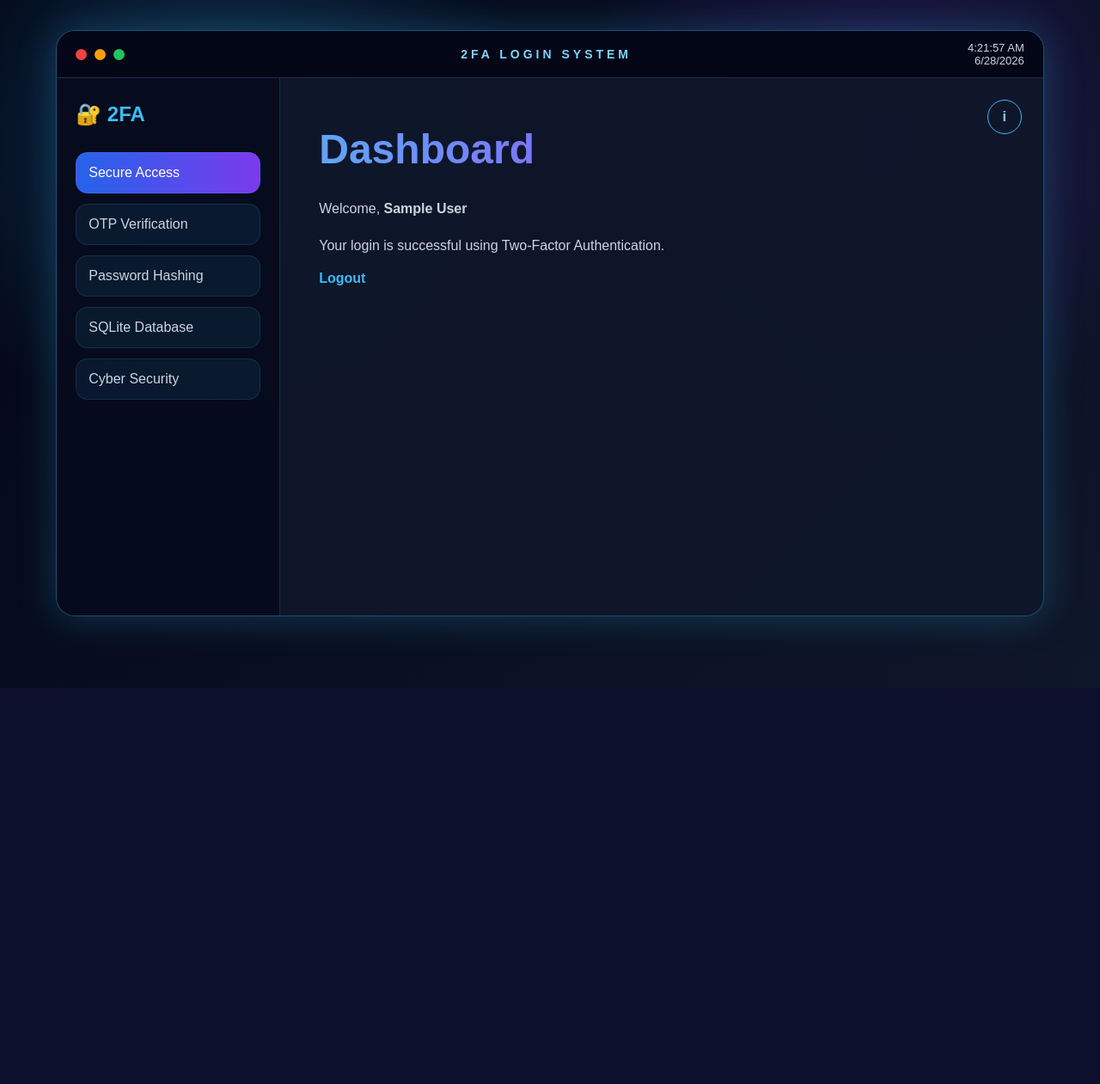
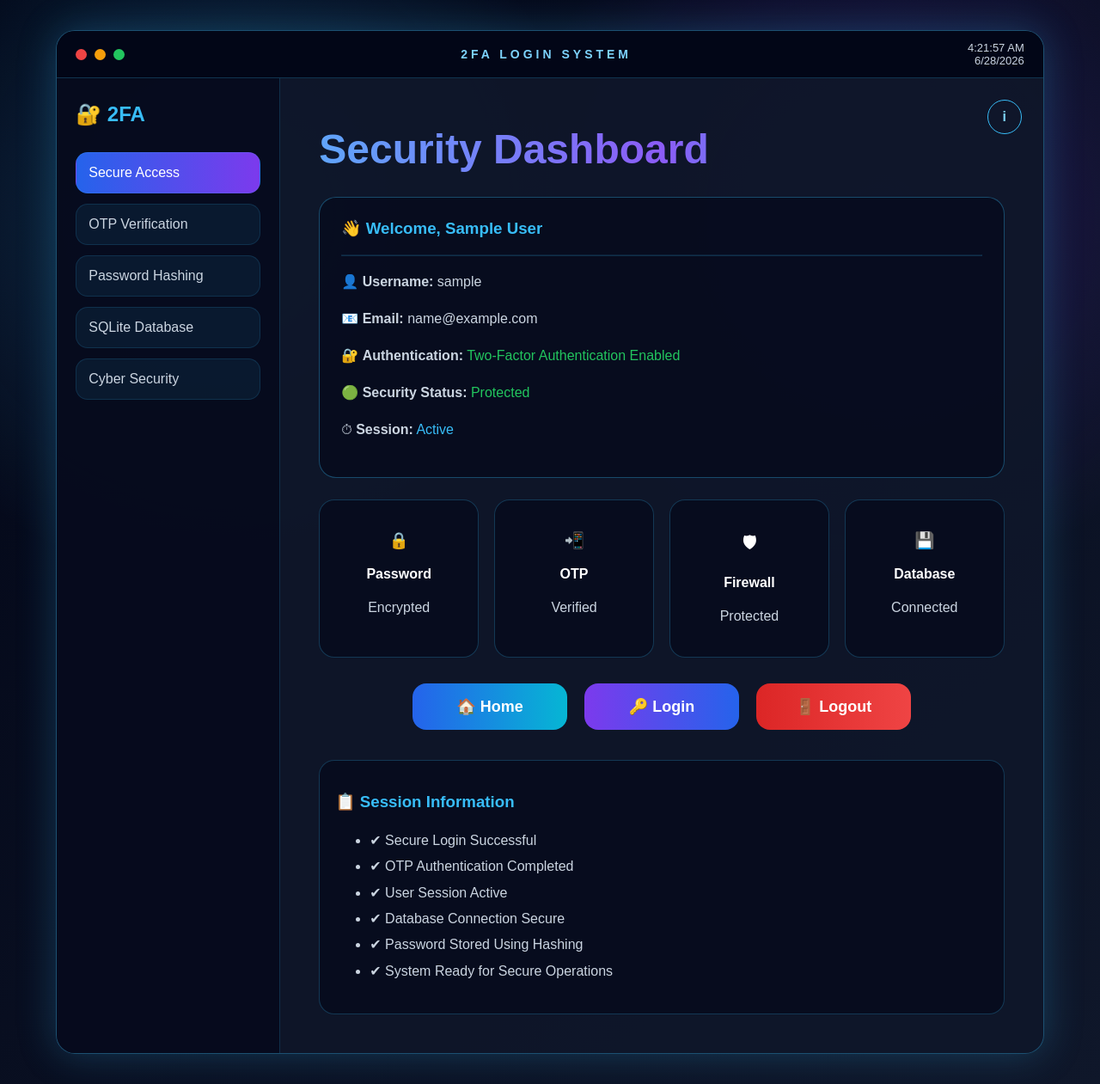
Before and after one commit to kanzariyaaditya-wq/Login-system-with-two-factor-authentication-, a Flask app: page /dashboard in a window 1280 px wide. Shown: the whole page at 86% size. Before the commit the page ends 800 px from the top, so only its background shows below. Run offline with Flask 3, Linux system fonts and the light colour scheme; the visitor is signed in with stand-in values (Sample User, id 1); data comes from the database, SQL or seed files in the repository.

Commit message:
Revamp dashboard layout with security features
Enhanced the dashboard with security details and session information.

```diff
--- a/templates/dashboard.html
+++ b/templates/dashboard.html
@@ -1,7 +1,160 @@
 {% extends "base.html" %}
 {% block content %}
-<h2>Dashboard</h2>
-<p>Welcome, <b>{{ user["name"] }}</b></p>
-<p>Your login is successful using Two-Factor Authentication.</p>
-<a href="{{ url_for('logout') }}">Logout</a>
+
+<h2>Security Dashboard</h2>
+
+<div style="
+background:rgba(2,6,23,0.55);
+border:1px solid rgba(56,189,248,0.35);
+border-radius:20px;
+padding:25px;
+margin-bottom:25px;
+">
+
+    <h3 style="color:#38bdf8;margin-top:0;">
+        👋 Welcome, {{ user['name'] }}
+    </h3>
+
+    <hr style="border-color:rgba(56,189,248,0.2);">
+
+    <p>👤 <b>Username:</b> {{ user['username'] }}</p>
+
+    <p>📧 <b>Email:</b> {{ user['email'] }}</p>
+
+    <p>🔐 <b>Authentication:</b>
+        <span style="color:#22c55e;">Two-Factor Authentication Enabled</span>
+    </p>
+
+    <p>🟢 <b>Security Status:</b>
+        <span style="color:#22c55e;">Protected</span>
+    </p>
+
+    <p>⏱ <b>Session:</b>
+        <span style="color:#38bdf8;">Active</span>
+    </p>
+
+</div>
+
+<div style="
+display:grid;
+grid-template-columns:repeat(auto-fit,minmax(180px,1fr));
+gap:18px;
+margin-bottom:30px;
+">
+
+<div style="
+background:rgba(2,6,23,0.55);
+padding:18px;
+border-radius:18px;
+border:1px solid rgba(56,189,248,0.25);
+text-align:center;
+">
+<h3>🔒</h3>
+<b>Password</b>
+<p>Encrypted</p>
+</div>
+
+<div style="
+background:rgba(2,6,23,0.55);
+padding:18px;
+border-radius:18px;
+border:1px solid rgba(56,189,248,0.25);
+text-align:center;
+">
+<h3>📲</h3>
+<b>OTP</b>
+<p>Verified</p>
+</div>
+
+<div style="
+background:rgba(2,6,23,0.55);
+padding:18px;
+border-radius:18px;
+border:1px solid rgba(56,189,248,0.25);
+text-align:center;
+">
+<h3>🛡</h3>
+<b>Firewall</b>
+<p>Protected</p>
+</div>
+
+<div style="
+background:rgba(2,6,23,0.55);
+padding:18px;
+border-radius:18px;
+border:1px solid rgba(56,189,248,0.25);
+text-align:center;
+">
+<h3>💾</h3>
+<b>Database</b>
+<p>Connected</p>
+</div>
+
+</div>
+
+<div style="
+display:flex;
+justify-content:center;
+gap:20px;
+flex-wrap:wrap;
+margin-top:25px;
+">
+
+<a href="/">
+<button style="
+background:linear-gradient(90deg,#2563eb,#06b6d4);
+min-width:180px;
+">
+🏠 Home
+</button>
+</a>
+
+<a href="/login">
+<button style="
+background:linear-gradient(90deg,#7c3aed,#2563eb);
+min-width:180px;
+">
+🔑 Login
+</button>
+</a>
+
+<a href="/logout">
+<button style="
+background:linear-gradient(90deg,#dc2626,#ef4444);
+min-width:180px;
+">
+🚪 Logout
+</button>
+</a>
+
+</div>
+
+<div style="
+margin-top:35px;
+padding:18px;
+border-radius:18px;
+background:rgba(2,6,23,0.55);
+border:1px solid rgba(56,189,248,0.25);
+">
+
+<h3 style="color:#38bdf8;">📋 Session Information</h3>
+
+<ul style="line-height:1.9;color:#cbd5e1;">
+
+<li>✔ Secure Login Successful</li>
+
+<li>✔ OTP Authentication Completed</li>
+
+<li>✔ User Session Active</li>
+
+<li>✔ Database Connection Secure</li>
+
+<li>✔ Password Stored Using Hashing</li>
+
+<li>✔ System Ready for Secure Operations</li>
+
+</ul>
+
+</div>
+
 {% endblock %}
```
